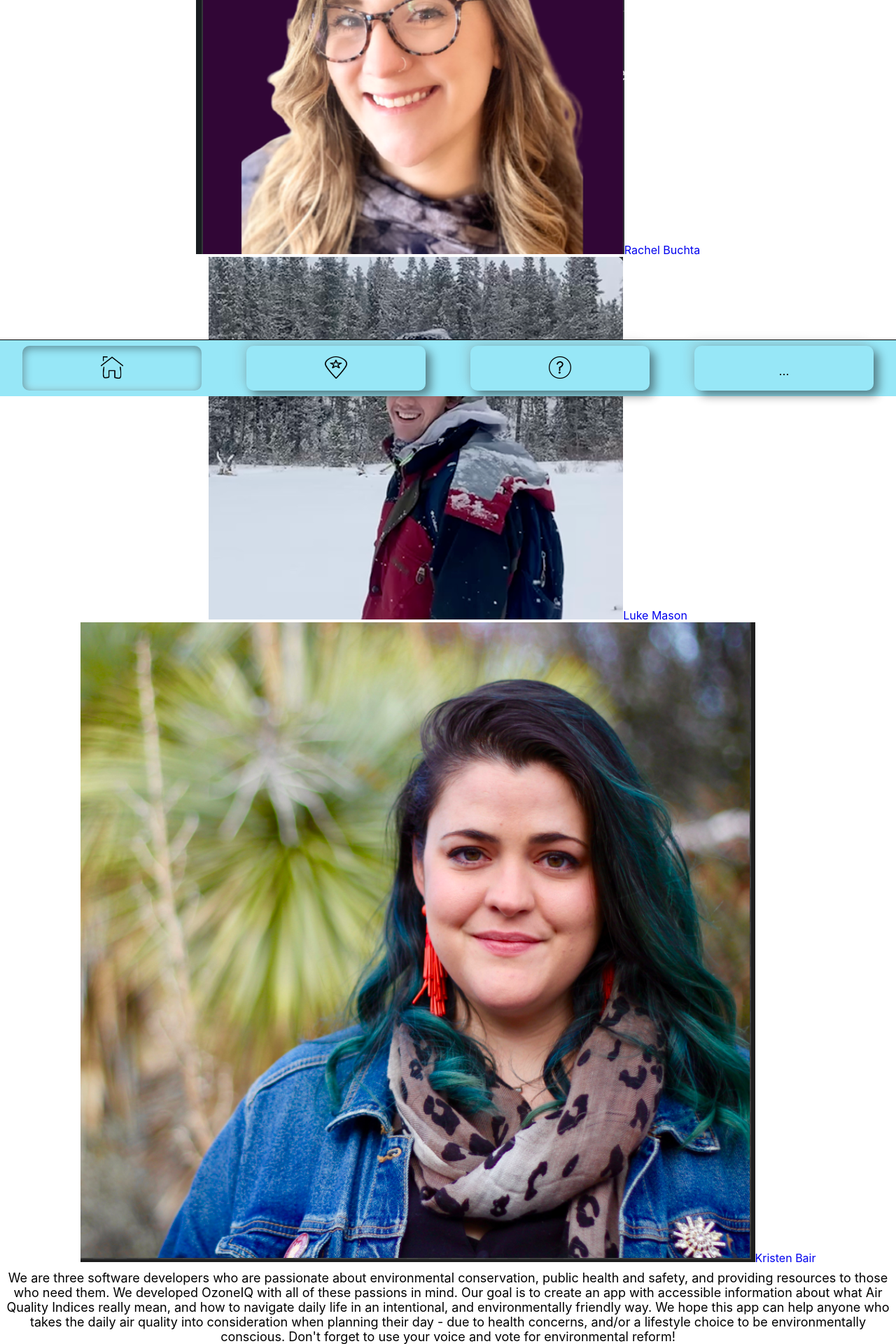
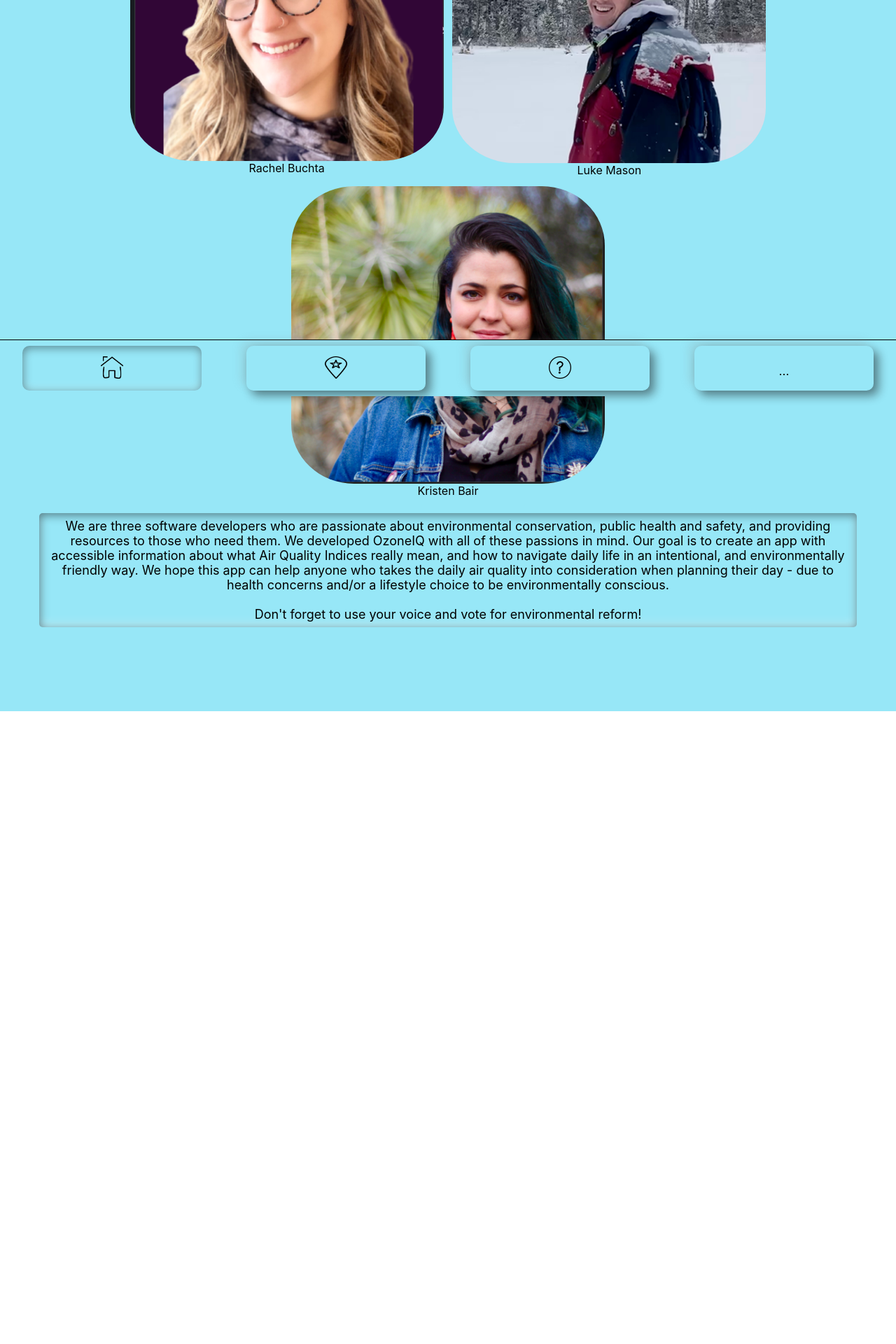
Before and after one commit to kristenmb/ozoneIQ, a React (Create React App) app: page /about-us in a window 1280 px wide. Shown: the part 234-2154 px from the top of the page at 70% size. After the commit the page ends 1250 px from the top, so only its background shows below. Built offline with nearby package versions, Linux system fonts and the light colour scheme.

Commit message:
Add basic styling to the about page

```diff
--- a/src/Components/Contact/Contact.js
+++ b/src/Components/Contact/Contact.js
@@ -2,12 +2,14 @@ import React from 'react'
 import RB from '../../assets/RB.png'
 import LM from '../../assets/LM.png'
 import KB from '../../assets/KB.png'
+import './Contact.scss'
 
 const Contact = () => {
   return (
     <section className="about-section">
       <h2>About Us</h2>
-      <div>
+      <article className="contact-article">
+        <div className="contact-info">
           <img
             className="prof-pic"
             src={RB}
@@ -20,7 +22,7 @@ const Contact = () => {
             Rachel Buchta
           </a>
         </div>
-        <div>
+          <div className="contact-info">
           <img
             className="prof-pic"
             src={LM}
@@ -33,7 +35,7 @@ const Contact = () => {
             Luke Mason
           </a>
         </div>
-      <div>
+        <div className="contact-info">
           <img
             className="prof-pic"
             src={KB}
@@ -46,9 +48,10 @@ const Contact = () => {
             Kristen Bair
           </a>
         </div>
+      </article>
 
-
-      <p>We are three software developers who are passionate about environmental conservation, public health and safety, and providing resources to those who need them. We developed OzoneIQ with all of these passions in mind. Our goal is to create an app with accessible information about what Air Quality Indices really mean, and how to navigate daily life in an intentional, and environmentally friendly way. We hope this app can help anyone who takes the daily air quality into consideration when planning their day - due to health concerns, and/or a lifestyle choice to be environmentally conscious. Don't forget to use your voice and vote for environmental reform!</p>
+      <p className="about-app">
+        We are three software developers who are passionate about environmental conservation, public health and safety, and providing resources to those who need them. We developed OzoneIQ with all of these passions in mind. Our goal is to create an app with accessible information about what Air Quality Indices really mean, and how to navigate daily life in an intentional, and environmentally friendly way. We hope this app can help anyone who takes the daily air quality into consideration when planning their day - due to health concerns and/or a lifestyle choice to be environmentally conscious. <br/> <br/>Don't forget to use your voice and vote for environmental reform! </p>
     </section>
   )
 }
```
Also changed, not shown: src/Components/Contact/Contact.css (deleted). Lines whose indentation alone changed are shown as unchanged.
